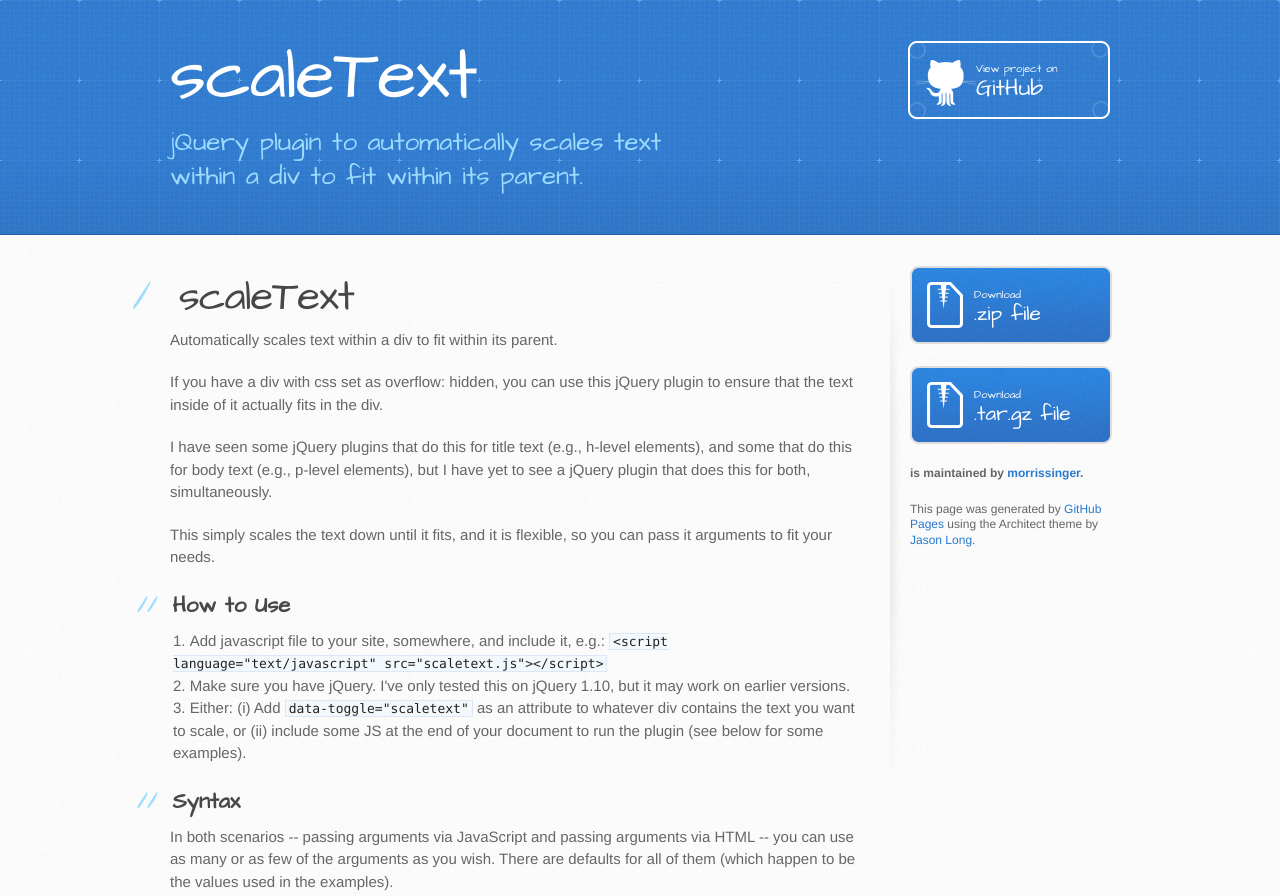
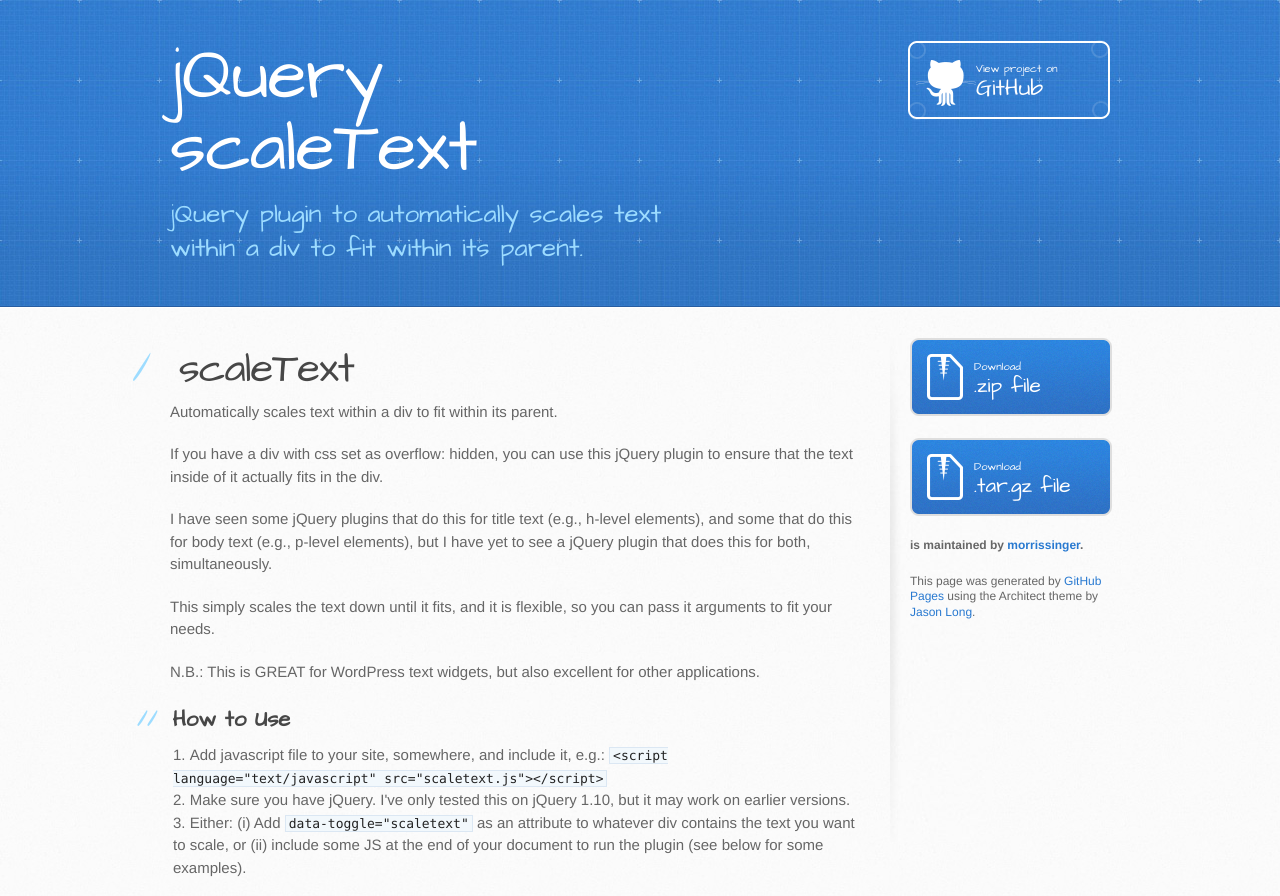
Before and after one commit to morrissinger/scaleText, a plain HTML site: page index.html in a window 1280 px wide. Shown: the top 896 px of the page. Drawn offline with Linux system fonts and the light colour scheme.

Commit message:
Create gh-pages branch via GitHub

```diff
--- a/index.html
+++ b/index.html
@@ -13,13 +13,13 @@
     <script src="//html5shiv.googlecode.com/svn/trunk/html5.js"></script>
     <![endif]-->
 
-    <title>scaleText by morrissinger</title>
+    <title>jQuery scaleText by morrissinger</title>
   </head>
 
   <body>
     <header>
       <div class="inner">
-        <h1>scaleText</h1>
+        <h1>jQuery scaleText</h1>
         <h2>jQuery plugin to automatically scales text within a div to fit within its parent.</h2>
         <a href="https://github.com/morrissinger/scaleText" class="button"><small>View project on</small>GitHub</a>
       </div>
@@ -42,6 +42,8 @@ a jQuery plugin that does this for <em>both</em>, simultaneously.</p>
 
 <p>This simply scales the text down until it fits, and it is flexible, so you can pass
 it arguments to fit your needs.</p>
+
+<p>N.B.: This is GREAT for WordPress text widgets, but also excellent for other applications.</p>
 
 <h2>
 <a name="how-to-use" class="anchor" href="#how-to-use"><span class="octicon octicon-link"></span></a>How to Use</h2>
```
Also changed, not shown: params.json (+1 -1 lines).
